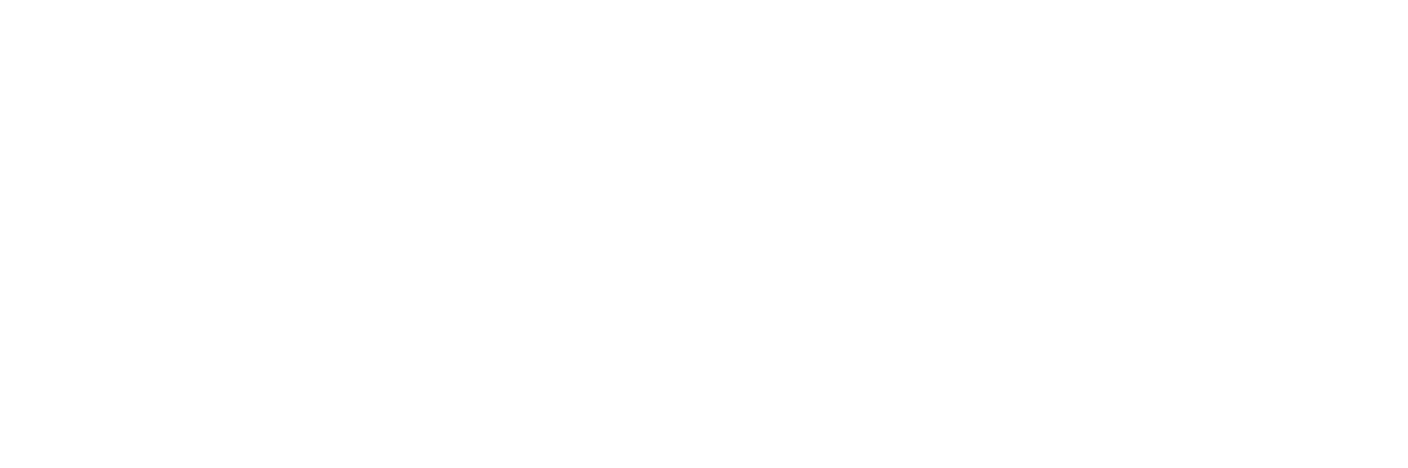
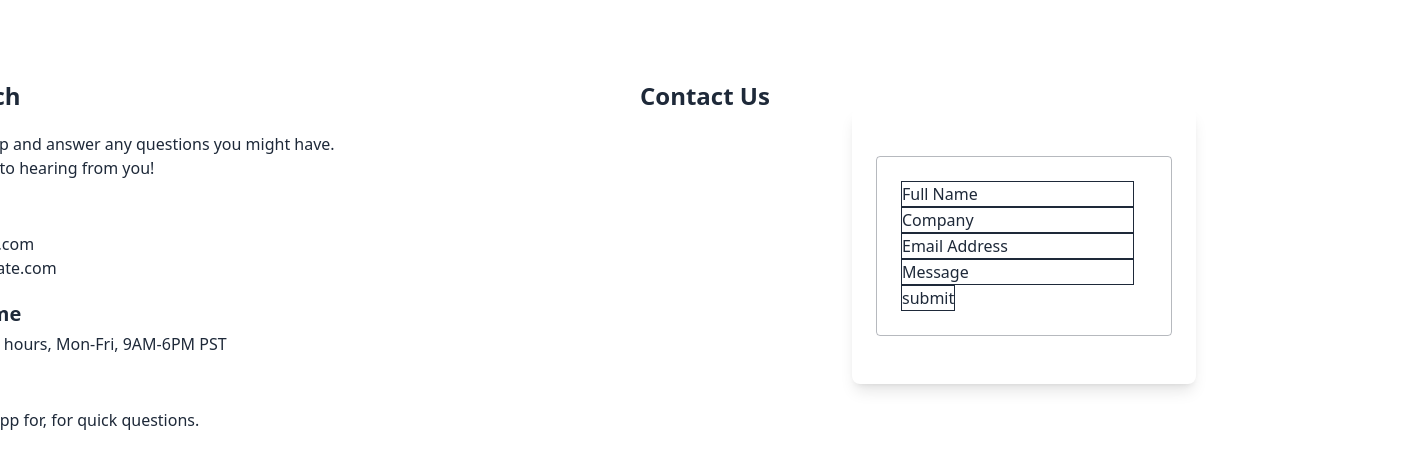
Before and after one commit to thechrishouse/ChefMate, a React (Vite) app in the folder frontend/: page /contact-us in a window 1280 px wide. Before the commit this address had no page. Shown: the top 468 px of the page, 1408 px wide, since content can reach past the window. Built offline with nearby package versions, Linux system fonts and the light colour scheme.

Commit message:
Added ContactUs page to components and it's route in the App.jsx. Working on styling it to match the other pages.

```diff
--- a/frontend/src/App.jsx
+++ b/frontend/src/App.jsx
@@ -1,5 +1,6 @@
 import { Routes, Route } from 'react-router-dom';
 import Home from './components/Home';
+import ContactUs from './components/ContactUs';
 import AuthPage from './components/AuthPage';
 import AddRecipe from './components/AddRecipe';
 import Dashboard from './components/Dashboard';
@@ -9,14 +10,14 @@
 export default function App() {
   return (
     <Routes>
-      <Route path='/' element={<Home />} />
+      <Route path="/" element={<Home />} />
       <Route path="/auth" element={<AuthPage />} />
-
+      <Route path="/contact-us" element={<ContactUs />} />
       {/* Dashboard page w/nested routes */}
-      <Route path='/dashboard' element={<Dashboard />}>
+      <Route path="/dashboard" element={<Dashboard />}>
         <Route index element={<DashboardHome />} />
-        <Route path='add-recipe' element={<AddRecipe />}></Route>
-        <Route path='my-recipes' element={<MyRecipes />}></Route>
+        <Route path="add-recipe" element={<AddRecipe />}></Route>
+        <Route path="my-recipes" element={<MyRecipes />}></Route>
       </Route>
     </Routes>
   );
--- /dev/null
+++ b/frontend/src/components/ContactUs.jsx
@@ -0,0 +1,80 @@
+import React from 'react';
+import { ReactDOM } from 'react-dom';
+import { useForm } from 'react-hook-form';
+
+export default function ContactUs() {
+  const {
+    register,
+    handleSubmit,
+    watch,
+    formState: { errors },
+  } = useForm();
+  const onSubmit = data => console.log(data);
+
+  console.log(watch('company'));
+
+  return (
+    <div class="flex content-center justify-center row-span-1 grid-cols-2">
+      <section class="flex" className="text-gray-800 min-w-3xl">
+        <div className="space-y-5 mt-20 mb-1">
+          <h3 className="text-2xl font-bold">Get in Touch</h3>
+          <p>
+            We're here to help and answer any questions you might have.
+            <br />
+            We look forward to hearing from you!
+          </p>
+          <h4 className="text-xl mt-5 mb-1 font-bold ">Email Us</h4>
+          <p>
+            hello@cookmate.com
+            <br />
+            support@cookmate.com
+          </p>
+          <h4 className="text-xl mt-5 mb-1 font-bold ">Response Time</h4>
+          <p>Usually within 24 hours, Mon-Fri, 9AM-6PM PST</p>
+          <h4 className="text-xl mt-5 mb-1 font-bold ">Live Chat</h4>
+          <p>Available in the app for, for quick questions.</p>
+        </div>
+      </section>
+      <section class="flex" className="inline-grid text-gray-800 min-w-3xl">
+        <div className="space-y-5 mt-20 mb-5">
+          <h3 className="text-2xl font-bold">Contact Us</h3>
+        </div>
+        <div className="px-5 sm:w-2/3 lg:w-1/2 mx-auto">
+          <div className="rounded-lg shadow-lg bg-white -mt-24 -mb-5 py-10 md:py-12 px-4 md:px-6">
+            {/* Form Goes Here */}
+            <form
+              action="submit"
+              className="p-6 border-1 border-gray-900/30 rounded-sm"
+              onSubmit={handleSubmit(onSubmit)}
+            >
+              <input
+                label="Full Name"
+                className="border-1"
+                defaultValue={'Full Name'}
+                {...register('fullName', { required: true, maxLength: 80 })}
+              />
+              <input
+                className="border-1"
+                defaultValue={'Company'}
+                {...register('company', { required: false, maxLength: 50 })}
+              />
+              <input
+                className="border-1"
+                defaultValue={'Email Address'}
+                {...register('email', { required: true, maxLength: 50 })}
+              />
+              <input
+                className="border-1"
+                defaultValue={'Message'}
+                {...register('message', { required: true, maxLength: 500 })}
+              />
+              {/* errors will return when field validation fails  */}
+              {errors.exampleRequired && <p>This field is required</p>}
+              <input className="border-1" type="button" value="submit" />
+            </form>
+          </div>
+        </div>
+      </section>
+    </div>
+  );
+}
```
Also changed, not shown: 1 other file (tests, documents, lock files or other folders).
